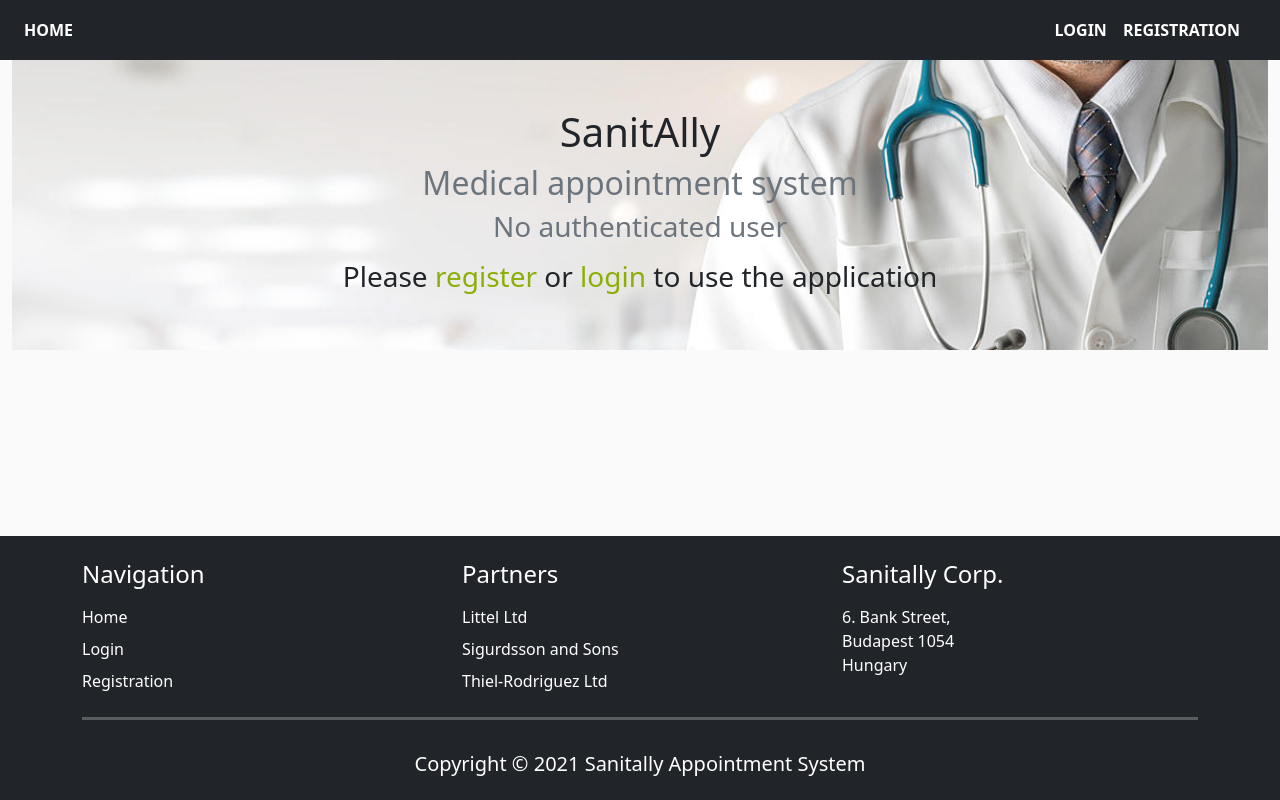
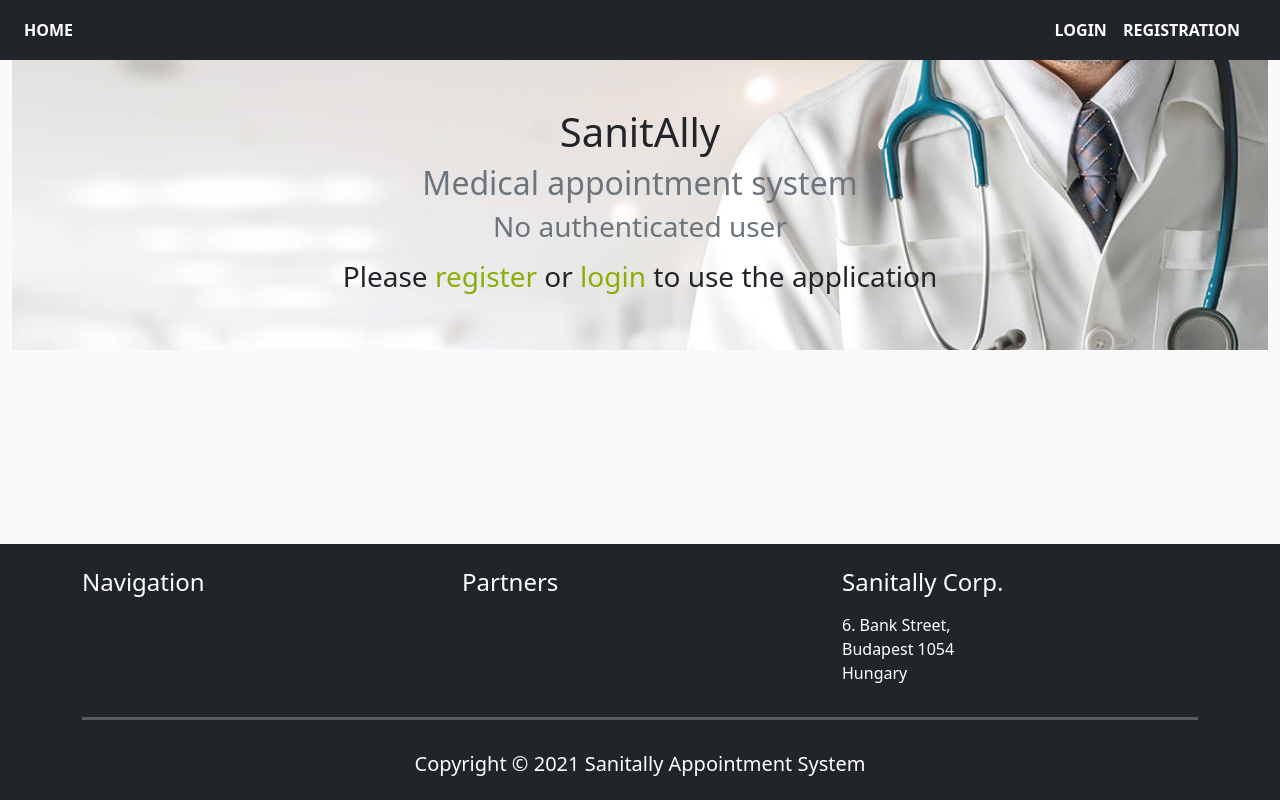
Before and after one commit to balage4/sanitally_project, a React (Create React App) app in the folder frontend/: page / in a window 1280 px wide. Built offline with nearby package versions, Linux system fonts and the light colour scheme.

Commit message:
render footer nav titles

```diff
--- a/frontend/src/components/footer/Footer.js
+++ b/frontend/src/components/footer/Footer.js
@@ -1,6 +1,6 @@
 import React from 'react';
 import Company from './Company';
-import Navigation from './Navigation';
+/* import Navigation from './Navigation'; */
 
 export default function Footer() {
 
@@ -40,7 +40,16 @@ export default function Footer() {
     <footer className="py-4 text-center text-md-start footer" id="footer">
       <div className="container">
         <div className="row">
-          <Navigation
+
+          {footerMenu.map(footer => (
+            <div className="col-md-4 mb-4 mb-md-0 d-none d-md-block">
+              <h4 className="mb-3 text-white">{Object.keys(footer)[0]}</h4>
+
+              <nav className="nav flex-column" />
+            </div>
+          ))}
+
+          {/* <Navigation
             title="Navigation"
             linkName1="Home"
             linkName2="Login"
@@ -53,7 +62,7 @@ export default function Footer() {
             linkName1="Littel Ltd"
             linkName2="Sigurdsson and Sons"
             linkName3="Thiel-Rodriguez Ltd"
-          />
+          /> */}
           <Company />
         </div>
         <hr className="col-md-12 d-none d-md-block" />
```
